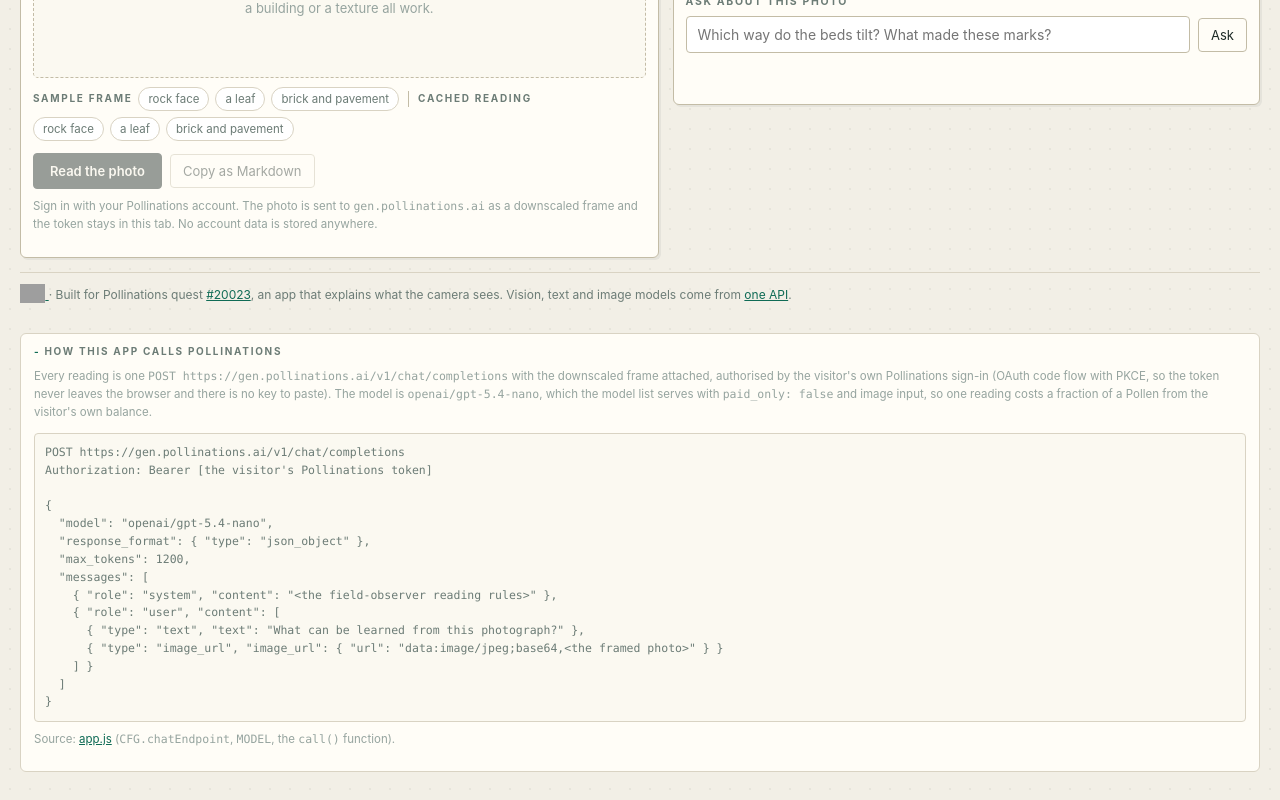
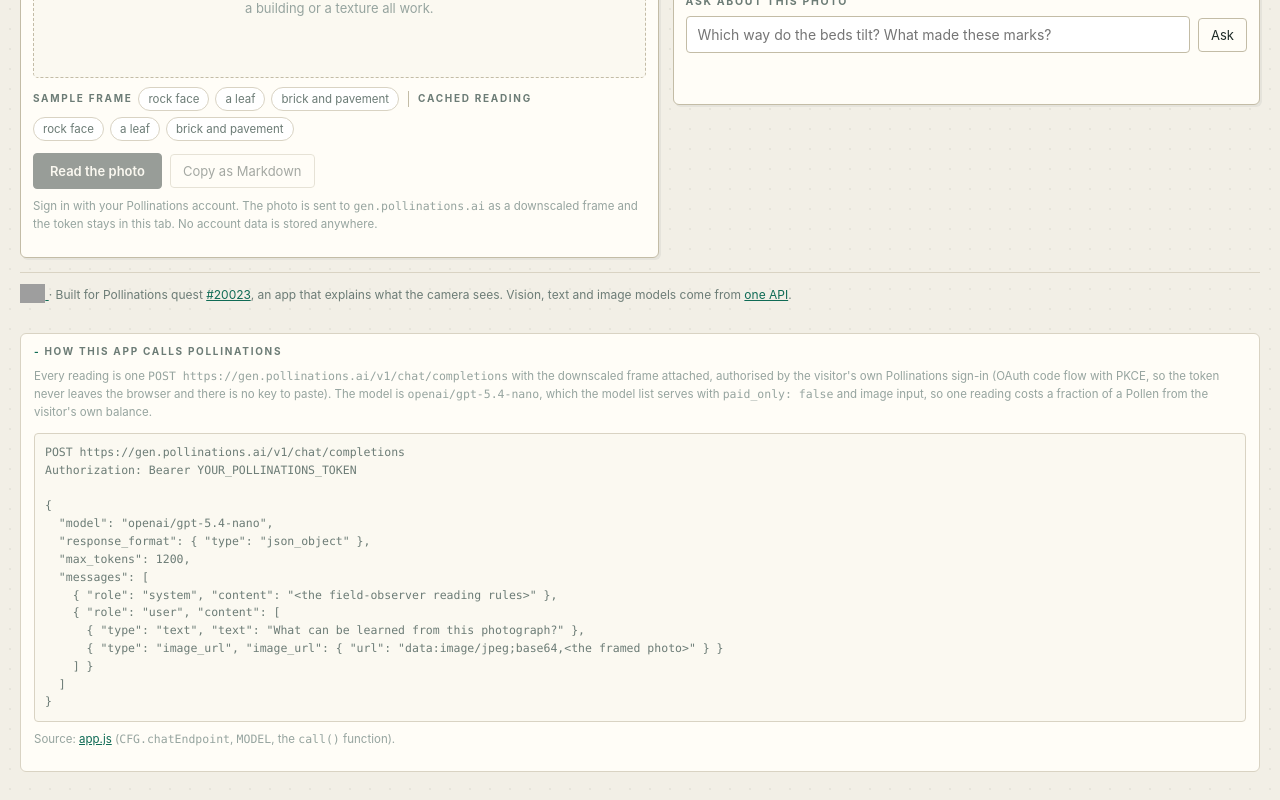
Before and after one commit to Sugamdeol/fieldglass, a plain HTML site: page index.html in a window 1280 px wide. Shown: the part 321-1121 px from the top of the page. Drawn offline with Linux system fonts and the light colour scheme; grey boxes are pictures that could not be loaded.

Commit message:
Use a neutral placeholder in the API call block

```diff
--- a/index.html
+++ b/index.html
@@ -220,7 +220,7 @@
         <span class="mono">paid_only: false</span> and image input, so one reading costs a fraction of a Pollen
         from the visitor's own balance.</p>
       <pre class="raw">POST https://gen.pollinations.ai/v1/chat/completions
-Authorization: Bearer [the visitor's Pollinations token]
+Authorization: Bearer YOUR_POLLINATIONS_TOKEN
 
 {
   "model": "openai/gpt-5.4-nano",
```
